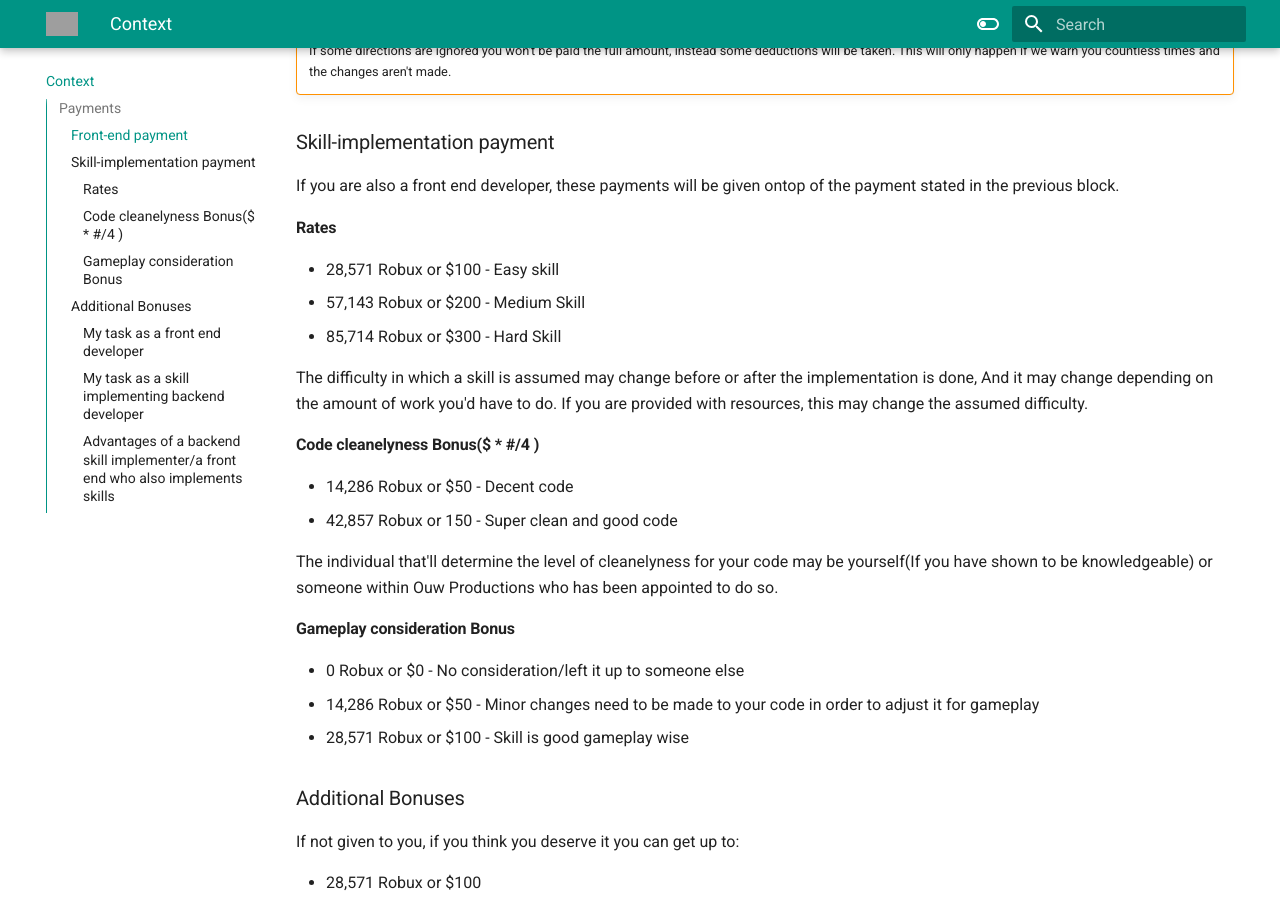
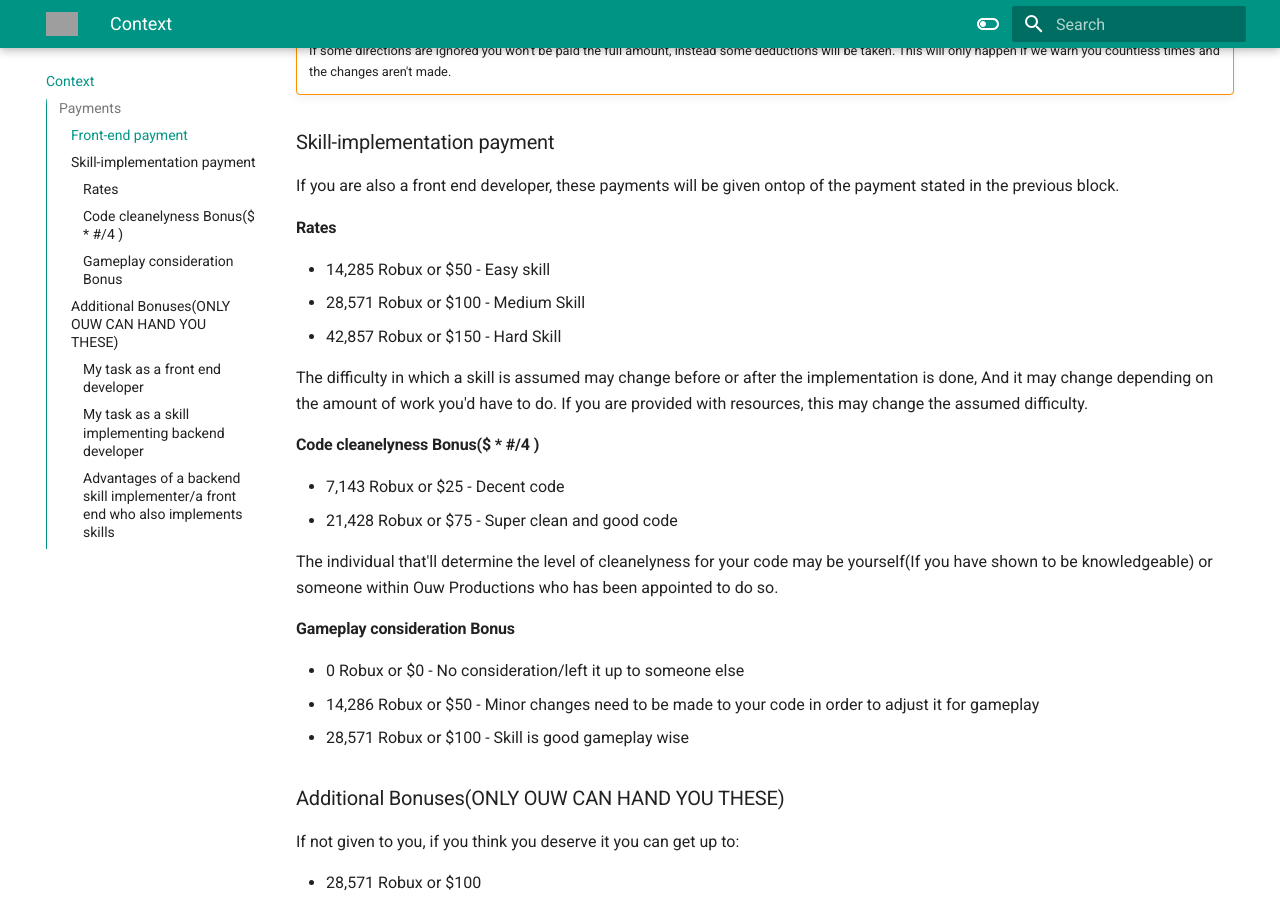
Before and after one commit to ProphetOuw/Ouw0pp.github.io, an MkDocs documentation site: the page built from docs/index.md, in a window 1280 px wide and 900 px high, scrolled down 590 px. Built offline with MkDocs 1.6.1 and Material for MkDocs 9.7.7, drawn with Linux system fonts in a browser that asks for light colours; grey boxes are pictures that could not be loaded.

Commit message:
Update index.md

```diff
--- a/docs/index.md
+++ b/docs/index.md
@@ -11,21 +11,21 @@ Front end developers will get paid 250K per skill. If you are working with someo
 ### Skill-implementation payment
 If you are also a front end developer, these payments will be given ontop of the payment stated in the previous block.
 #### Rates
- - 28,571 Robux or $100 - Easy skill
- - 57,143 Robux or $200 - Medium Skill
- - 85,714 Robux or $300 - Hard Skill
+ - 14,285 Robux or $50 - Easy skill
+ - 28,571 Robux or $100 - Medium Skill
+ - 42,857 Robux or $150 - Hard Skill
 
 The difficulty in which a skill is assumed may change before or after the implementation is done, And it may change depending on the amount of work you'd have to do. If you are provided with resources, this may change the assumed difficulty.
 #### Code cleanelyness Bonus($ * #/4 )
- - 14,286 Robux or $50 - Decent code
- - 42,857 Robux or 150 - Super clean and good code
+ - 7,143 Robux or $25 - Decent code
+ - 21,428 Robux or $75 - Super clean and good code
 
 The individual that'll determine the level of cleanelyness for your code may be yourself(If you have shown to be knowledgeable) or someone within Ouw Productions who has been appointed to do so.
 #### Gameplay consideration Bonus
  - 0 Robux or $0 - No consideration/left it up to someone else
  - 14,286 Robux or $50 - Minor changes need to be made to your code in order to adjust it for gameplay
  - 28,571 Robux or $100 - Skill is good gameplay wise
-### Additional Bonuses
+### Additional Bonuses(ONLY OUW CAN HAND YOU THESE)
 
 If not given to you, if you think you deserve it you can get up to:
 
```
